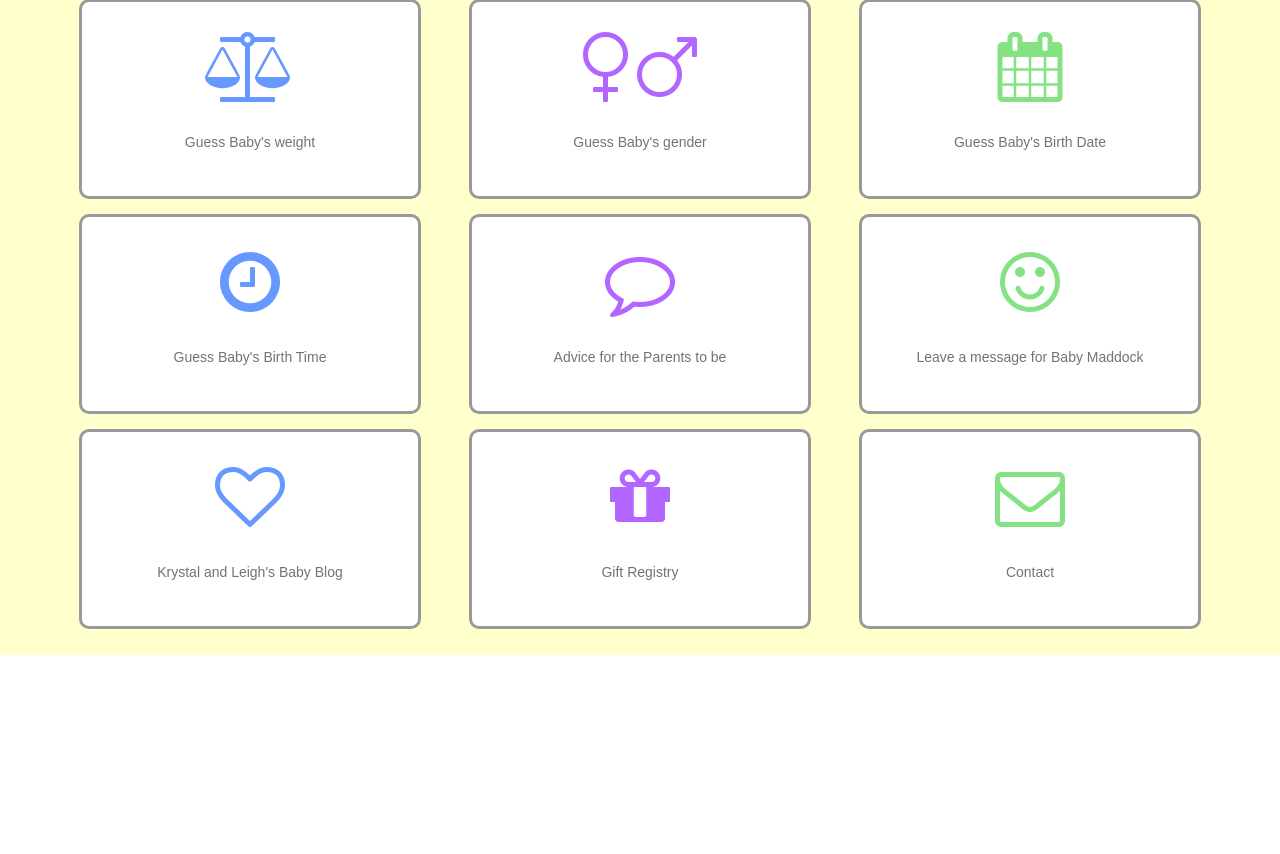
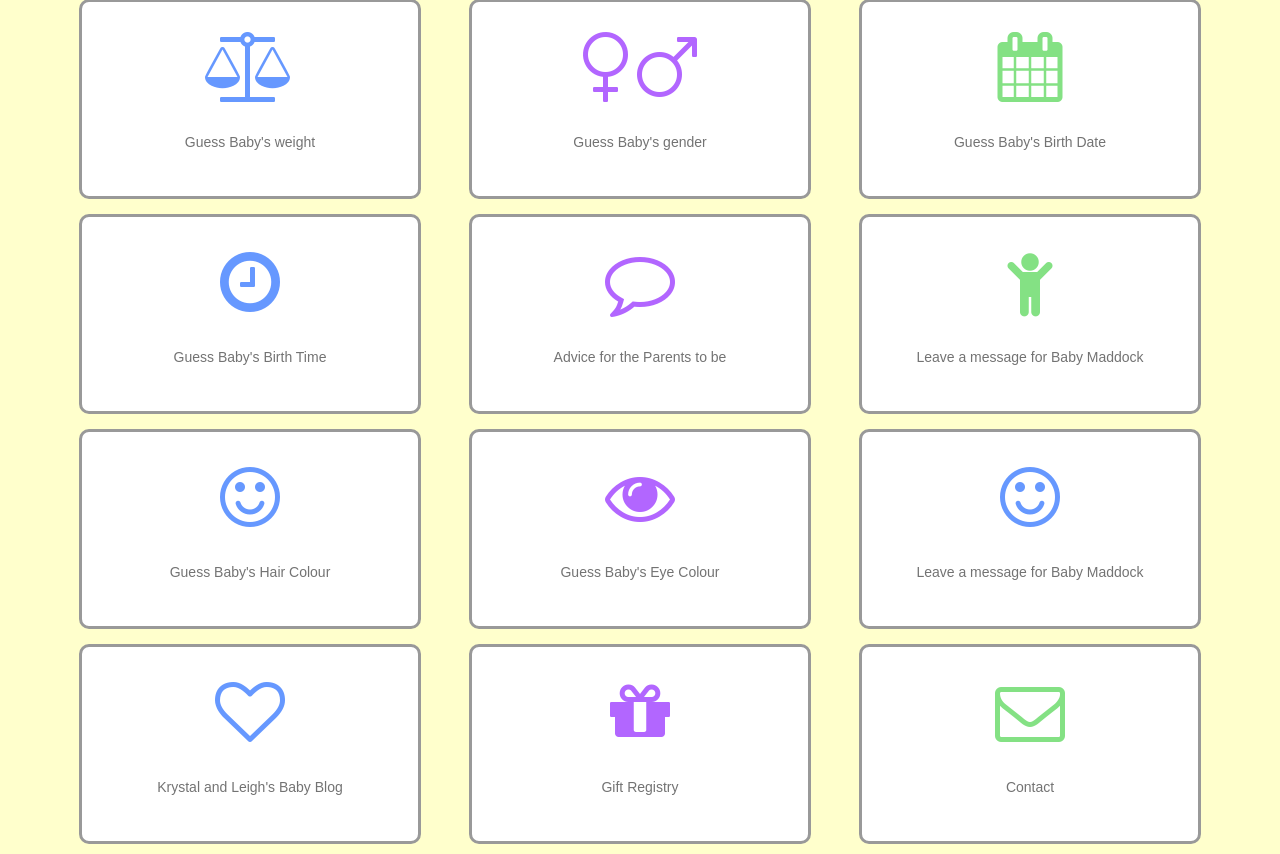
Before and after one commit to KimberleyLawrence/babybook, a Django app: template shower/templates/index.html in a window 1280 px wide. Shown: the part 145-999 px from the top of the page. Before the commit the page ends 800 px from the top, so only its background shows below. Run offline with Django 3.2, Linux system fonts and the light colour scheme; the template is opened without the code that fills it, so the values that code supplies are empty; some libraries are stand-ins or nearby versions; some web fonts are replaced.

Commit message:
Adding a new game - eye colour guess

```diff
--- a/shower/models.py
+++ b/shower/models.py
@@ -29,6 +29,12 @@ class Gender(models.Model):
     def __str__(self):
         return self.guess
 
+class Eye(models.Model):
+    guess = models.CharField(max_length=6)
+    user = models.OneToOneField(User)
+
+    def __str__(self):
+        return self.guess
 
 class Weight(models.Model):
     guess = models.DecimalField(decimal_places=2, max_digits=4, default=0)
--- a/shower/templates/index.html
+++ b/shower/templates/index.html
@@ -91,7 +91,7 @@
     <div class="games">
       <a href="{% url 'message' %}">
         <div  id="game_baby_message">
-          <i class="fa fa-smile-o fa-5x"></i>
+          <i class="fa fa-child fa-5x"></i>
           <div class="game_title">Leave a message for Baby Maddock</div>
             <div class="guess blue"> &nbsp;</div>
         </div>
@@ -99,6 +99,44 @@
     </div>
   </div>
 
+<!-- ------------------ -->
+<div class="col-md-4 col-sm-4 col-xs-6 col-centered col-padding">
+<div class="games {% if user_gender_guess %}already_Guess{% endif %}">
+  <a href="{% url 'games_time' %}">
+    <div class="game" id="game_time">
+      <i class="fa fa-smile-o fa-5x"></i>
+      <div class="game_title">Guess Baby's Hair Colour</div>
+
+      <div class="guess blue">{% if user_time_guess %}Guess: {{ user_time_guess.guess }}{% endif %}&nbsp;</div>
+
+    </div>
+  </a>
+</div>
+</div>
+<div class="col-md-4 col-sm-4 col-xs-6 col-centered col-padding">
+<div class="games">
+  <a href="{% url 'games_eye' %}">
+    <div  id="game_eye">
+      <i class="fa fa-eye fa-5x"></i>
+      <div class="game_title">Guess Baby's Eye Colour</div>
+        <div class="guess purple">{% if user_eye_guess %}Guess: {{ user_eye_guess.guess }}{% endif %}&nbsp;</div>
+    </div>
+  </a>
+</div>
+
+</div>
+<div class="col-md-4 col-sm-4 col-xs-6 col-centered col-padding">
+<div class="games">
+  <a href="{% url 'message' %}">
+    <div  id="game_baby_message">
+      <i class="fa fa-smile-o fa-5x"></i>
+      <div class="game_title">Leave a message for Baby Maddock</div>
+        <div class="guess blue"> &nbsp;</div>
+    </div>
+  </a>
+</div>
+</div>
+<!---------------------->
 
 <div class="col-md-4 col-sm-4 col-xs-12 col-centered col-padding">
     <div class="games">
--- a/shower/urls.py
+++ b/shower/urls.py
@@ -31,4 +31,7 @@ urlpatterns =[
     url(r'message/new', views.message_new, name='message_new'),
     url(r'message/', views.message, name='message'),
 
+    url(r'games/eye/guess/', views.games_eye_guess, name='games_eye_guess'),
+    url(r'games/eye/', views.games_eye, name='games_eye'),
+
         ]
--- a/static/index.css
+++ b/static/index.css
@@ -92,6 +92,17 @@ a:hover{
 
 #boy{
   color:#6698ff;
+}
+
+#blue{
+  color:#1a53ff;
+}
+
+#brown{
+  color:#804000;
+}
+#green{
+  color:#009900;
 }
 .other_gifts{
   font-family: smoothie shoppe;
@@ -222,8 +233,11 @@ input[type=number]::-webkit-outer-spin-button {
 .fa-comment-o{
   color:#b266ff;
 }
+.fa-child{
+  color:#84e184;
+}
 .fa-smile-o{
-  color:#84e184;
+  color:#6698ff;
 }
 .fa-heart-o{
   color:#6698ff;
@@ -236,6 +250,10 @@ input[type=number]::-webkit-outer-spin-button {
 }
 
 .fa-heart{
+  color:#b266ff;
+}
+
+.fa-eye{
   color:#b266ff;
 }
 
```
Also changed, not shown: shower/forms.py (+6 -1 lines), shower/templates/games_eye.html (added, +73 -0 lines), shower/views.py (+51 -4 lines), shower/migrations/0017_eye.py (added).
